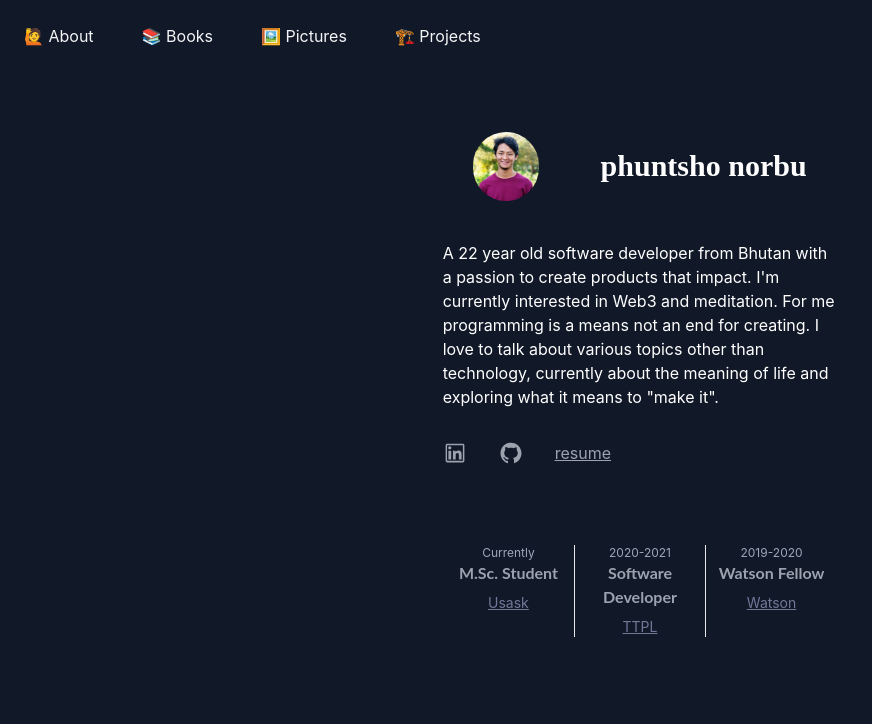
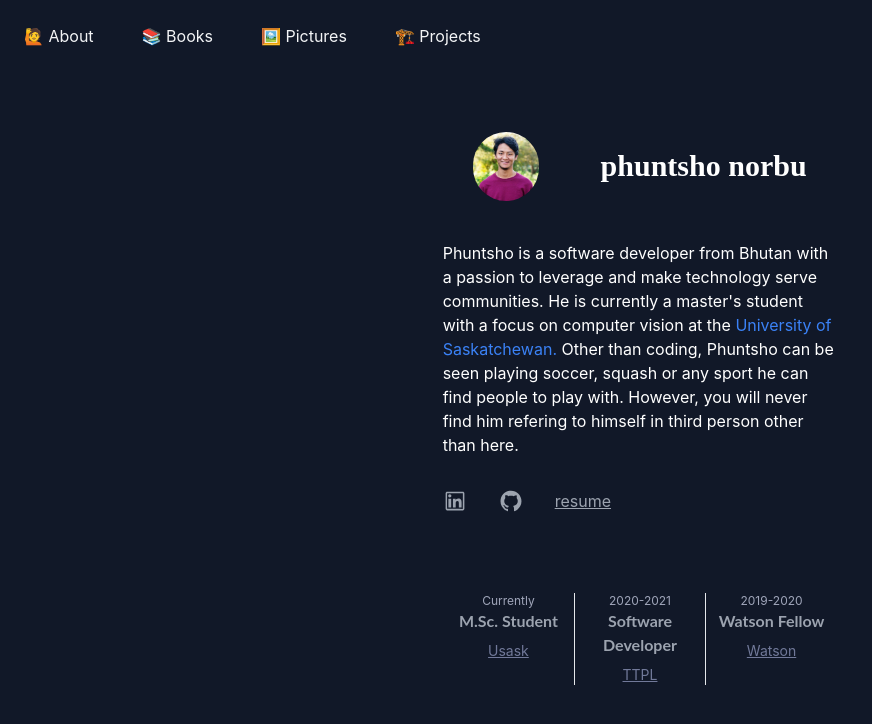
Before and after one commit to phuens/portfolio, a React (Create React App) app: page / in a window 1280 px wide. Shown: the top 724 px of the page, without its empty margins (0-872 px from the left). Built offline with nearby package versions, Linux system fonts and the light colour scheme.

Commit message:
EDITED:bio

```diff
--- a/src/view/about.jsx
+++ b/src/view/about.jsx
@@ -21,11 +21,15 @@ export default function About() {
                 </div>
 
                 <div className="my-4">
-                    A 22 year old software developer from Bhutan with a passion to create products
-                    that impact. I'm currently interested in Web3 and meditation. For me programming
-                    is a means not an end for creating. I love to talk about various topics other
-                    than technology, currently about the meaning of life and exploring what it means
-                    to "make it".
+                    Phuntsho is a software developer from Bhutan with a passion to leverage and make
+                    technology serve communities. He is currently a master's student with a focus on
+                    computer vision at the{' '}
+                    <a href="https://www.usask.ca/" target="_" className="text-blue-500">
+                        University of Saskatchewan.
+                    </a>{' '}
+                    Other than coding, Phuntsho can be seen playing soccer, squash or any sport he
+                    can find people to play with. However, you will never find him refering to
+                    himself in third person other than here.
                 </div>
             </div>
 
@@ -37,7 +41,7 @@ export default function About() {
                         </a>
                     );
                 })}
-                <a className="underline text-gray-400" href="phuntsho.com" target="_">
+                <a className="underline text-gray-400" href="../asset/resume.pdf" target="_">
                     resume
                 </a>
             </div>
```
Also changed, not shown: 1 other file (tests, documents, lock files or other folders).
